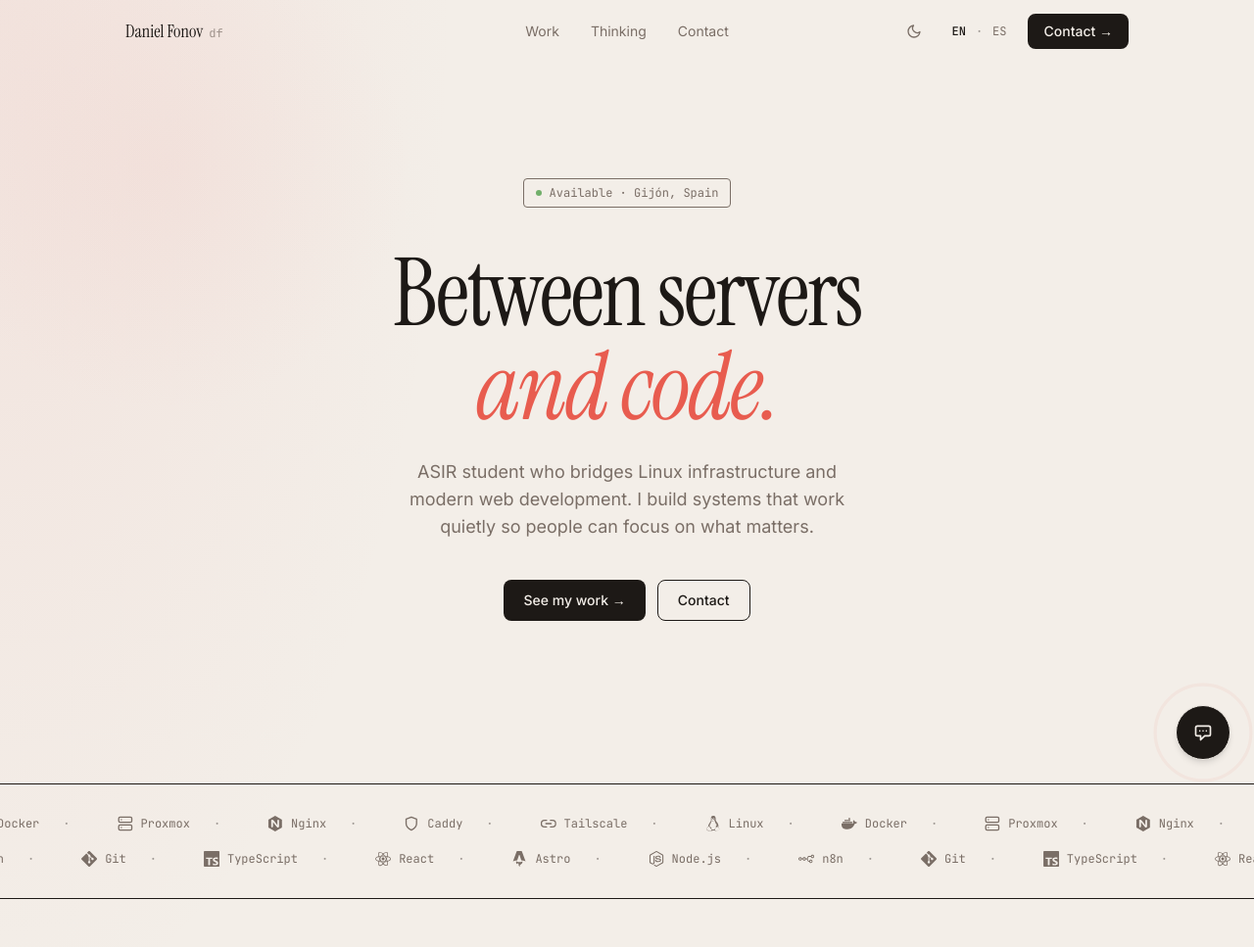
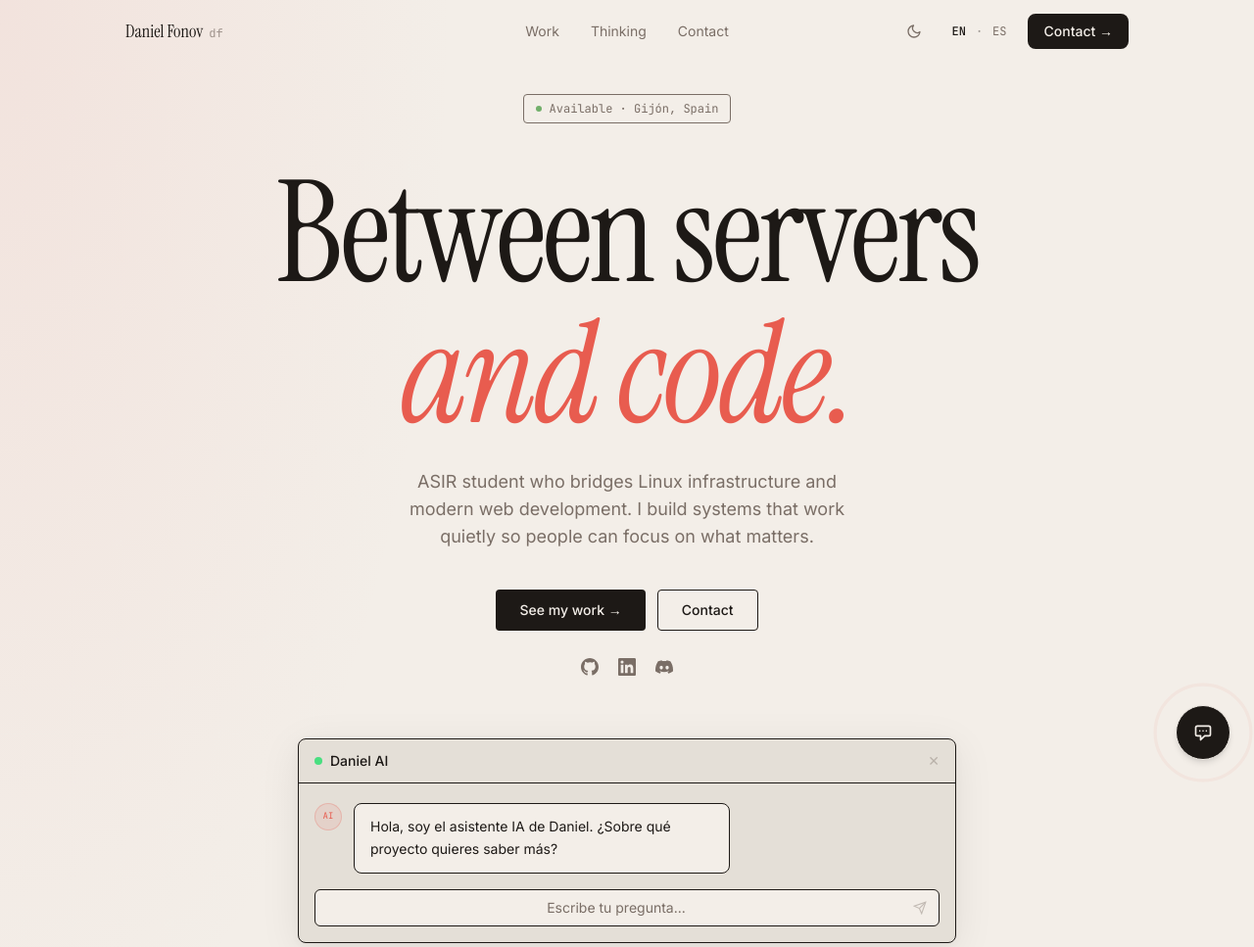
Before and after one commit to VodTinker/portfolio-daniel, an Astro site: page / in a window 1280 px wide. Shown: the top 967 px of the page at 98% size. Built offline with nearby package versions, Linux system fonts and the light colour scheme; Astro itself is replaced by a stand-in of ours.

Commit message:
feat: hero — larger headline, social icons row, chat IA decorative mock
Co-Authored-By: Claude Sonnet 4.6 <noreply@anthropic.com>

```diff
--- a/src/components/HeroUnique.tsx
+++ b/src/components/HeroUnique.tsx
@@ -16,15 +16,8 @@ export default function HeroUnique() {
   return (
     <section
       id="home"
-      className="min-h-screen flex flex-col items-center justify-center px-6 sm:px-10 lg:px-16 pt-20 pb-16 sm:pt-24 sm:pb-20 text-center relative overflow-hidden"
+      className="min-h-screen flex flex-col items-center justify-center px-6 sm:px-10 lg:px-16 pt-20 pb-24 sm:pt-24 sm:pb-32 text-center relative overflow-hidden"
     >
-      {/* Soft rose gradient corner — como kioku */}
-      <div
-        aria-hidden
-        className="pointer-events-none absolute -top-20 -left-20 w-[500px] h-[500px] rounded-full opacity-30"
-        style={{ background: "radial-gradient(circle, hsl(4 65% 80% / 0.4) 0%, transparent 70%)" }}
-      />
-
       {/* Available badge */}
       <motion.div {...fadeUp(0)} className="mb-10">
         <span className="inline-flex items-center gap-2 text-xs font-mono text-muted border border-[hsl(var(--border))] px-3 py-1.5 rounded-sm">
@@ -33,10 +26,10 @@ export default function HeroUnique() {
         </span>
       </motion.div>
 
-      {/* Headline */}
+      {/* Headline — kioku scale */}
       <motion.h1
         {...fadeUp(0.1)}
-        className="font-serif text-4xl sm:text-5xl lg:text-7xl xl:text-8xl font-light leading-[1.08] tracking-tight text-ink mb-6 max-w-4xl"
+        className="font-serif text-5xl sm:text-7xl lg:text-8xl xl:text-[9rem] font-light leading-[1.04] tracking-tight text-ink mb-6 max-w-5xl"
       >
         {t.hero.headline1}
         <br />
@@ -51,20 +44,105 @@ export default function HeroUnique() {
       </motion.p>
 
       {/* CTAs */}
-      <motion.div {...fadeUp(0.3)} className="flex flex-col sm:flex-row gap-3 justify-center w-full sm:w-auto">
+      <motion.div {...fadeUp(0.3)} className="flex flex-col sm:flex-row gap-3 justify-center mb-7">
         <a
           href="#work"
-          className="inline-flex items-center justify-center gap-2 px-5 py-2.5 bg-ink text-[hsl(var(--bg))] text-sm font-medium rounded-lg hover:opacity-85 transition-opacity"
+          className="inline-flex items-center justify-center gap-2 px-6 py-2.5 bg-ink text-[hsl(var(--bg))] text-sm font-medium rounded-sm hover:opacity-85 transition-opacity"
         >
           {t.hero.cta} →
         </a>
         <a
           href="#contact"
-          className="inline-flex items-center justify-center gap-2 px-5 py-2.5 border border-[hsl(var(--border))] text-ink text-sm font-medium rounded-lg hover:border-muted transition-colors"
+          className="inline-flex items-center justify-center gap-2 px-6 py-2.5 border border-[hsl(var(--border))] text-ink text-sm font-medium rounded-sm hover:border-[hsl(var(--muted))] transition-colors"
         >
           {(t.hero as any).ctaSecondary ?? "Contact"}
         </a>
       </motion.div>
+
+      {/* Social icons row */}
+      <motion.div {...fadeUp(0.35)} className="flex items-center gap-5 mb-16">
+        <a
+          href="https://github.com/VodTinker"
+          target="_blank"
+          rel="noopener noreferrer"
+          aria-label="GitHub"
+          className="text-muted hover:text-ink transition-colors"
+        >
+          <svg width="18" height="18" viewBox="0 0 24 24" fill="currentColor" aria-hidden="true">
+            <path d="M12 0C5.374 0 0 5.373 0 12c0 5.302 3.438 9.8 8.207 11.387.599.111.793-.261.793-.577v-2.234c-3.338.726-4.033-1.416-4.033-1.416-.546-1.387-1.333-1.756-1.333-1.756-1.089-.745.083-.729.083-.729 1.205.084 1.839 1.237 1.839 1.237 1.07 1.834 2.807 1.304 3.492.997.107-.775.418-1.305.762-1.604-2.665-.305-5.467-1.334-5.467-5.931 0-1.311.469-2.381 1.236-3.221-.124-.303-.535-1.524.117-3.176 0 0 1.008-.322 3.301 1.23A11.509 11.509 0 0112 5.803c1.02.005 2.047.138 3.006.404 2.291-1.552 3.297-1.23 3.297-1.23.653 1.653.242 2.874.118 3.176.77.84 1.235 1.911 1.235 3.221 0 4.609-2.807 5.624-5.479 5.921.43.372.823 1.102.823 2.222v3.293c0 .319.192.694.801.576C20.566 21.797 24 17.3 24 12c0-6.627-5.373-12-12-12z" />
+          </svg>
+        </a>
+        <a
+          href="https://linkedin.com/in/daniel-fonov"
+          target="_blank"
+          rel="noopener noreferrer"
+          aria-label="LinkedIn"
+          className="text-muted hover:text-ink transition-colors"
+        >
+          <svg width="18" height="18" viewBox="0 0 24 24" fill="currentColor" aria-hidden="true">
+            <path d="M20.447 20.452h-3.554v-5.569c0-1.328-.027-3.037-1.852-3.037-1.853 0-2.136 1.445-2.136 2.939v5.667H9.351V9h3.414v1.561h.046c.477-.9 1.637-1.85 3.37-1.85 3.601 0 4.267 2.37 4.267 5.455v6.286zM5.337 7.433a2.062 2.062 0 01-2.063-2.065 2.064 2.064 0 112.063 2.065zm1.782 13.019H3.555V9h3.564v11.452zM22.225 0H1.771C.792 0 0 .774 0 1.729v20.542C0 23.227.792 24 1.771 24h20.451C23.2 24 24 23.227 24 22.271V1.729C24 .774 23.2 0 22.222 0h.003z" />
+          </svg>
+        </a>
+        <a
+          href="https://discord.com/users/vodtinker"
+          target="_blank"
+          rel="noopener noreferrer"
+          aria-label="Discord"
+          className="text-muted hover:text-ink transition-colors"
+        >
+          <svg width="18" height="18" viewBox="0 0 24 24" fill="currentColor" aria-hidden="true">
+            <path d="M20.317 4.37a19.791 19.791 0 00-4.885-1.515.074.074 0 00-.079.037c-.21.375-.444.864-.608 1.25a18.27 18.27 0 00-5.487 0 12.64 12.64 0 00-.617-1.25.077.077 0 00-.079-.037A19.736 19.736 0 003.677 4.37a.07.07 0 00-.032.027C.533 9.046-.32 13.58.099 18.057a.082.082 0 00.031.057 19.9 19.9 0 005.993 3.03.078.078 0 00.084-.028c.462-.63.874-1.295 1.226-1.994a.076.076 0 00-.041-.106 13.107 13.107 0 01-1.872-.892.077.077 0 01-.008-.128 10.2 10.2 0 00.372-.292.074.074 0 01.077-.01c3.928 1.793 8.18 1.793 12.062 0a.074.074 0 01.078.01c.12.098.246.198.373.292a.077.077 0 01-.006.127 12.299 12.299 0 01-1.873.892.077.077 0 00-.041.107c.36.698.772 1.362 1.225 1.993a.076.076 0 00.084.028 19.839 19.839 0 006.002-3.03.077.077 0 00.032-.054c.5-5.177-.838-9.674-3.549-13.66a.061.061 0 00-.031-.03zM8.02 15.33c-1.183 0-2.157-1.085-2.157-2.419 0-1.333.956-2.419 2.157-2.419 1.21 0 2.176 1.096 2.157 2.42 0 1.333-.956 2.418-2.157 2.418zm7.975 0c-1.183 0-2.157-1.085-2.157-2.419 0-1.333.955-2.419 2.157-2.419 1.21 0 2.176 1.096 2.157 2.42 0 1.333-.946 2.418-2.157 2.418z" />
+          </svg>
+        </a>
+      </motion.div>
+
+      {/* Chat IA mock — decorativo, sin interacción */}
+      <motion.div
+        {...fadeUp(0.45)}
+        className="w-full max-w-2xl rounded-lg border border-[hsl(var(--border))] bg-[hsl(var(--surface))] overflow-hidden"
+        style={{ boxShadow: "0 8px 40px rgba(0,0,0,0.08), 0 2px 8px rgba(0,0,0,0.04)" }}
+      >
+        {/* Header bar */}
+        <div className="flex items-center justify-between px-4 py-3 border-b border-[hsl(var(--border))]">
+          <div className="flex items-center gap-2">
+            <span className="w-2 h-2 rounded-full bg-[hsl(var(--online))]" aria-hidden="true" />
+            <span className="text-sm font-medium text-ink">Daniel AI</span>
+          </div>
+          <span className="text-muted text-sm opacity-40" aria-hidden="true">✕</span>
+        </div>
+
+        {/* Messages */}
+        <div className="px-4 pt-5 pb-4 space-y-4">
+          {/* AI bubble */}
+          <div className="flex gap-3 items-start">
+            <div
+              aria-hidden="true"
+              className="w-7 h-7 rounded-full border border-[hsl(var(--coral)/0.25)] flex-shrink-0 flex items-center justify-center"
+              style={{ background: "hsl(var(--coral) / 0.1)" }}
+            >
+              <span className="text-[9px] font-mono text-coral">AI</span>
+            </div>
+            <div className="bg-[hsl(var(--bg))] border border-[hsl(var(--border))] rounded-lg px-4 py-3 text-sm text-ink leading-relaxed text-left max-w-sm">
+              Hola, soy el asistente IA de Daniel. ¿Sobre qué proyecto quieres saber más?
+            </div>
+          </div>
+        </div>
+
+        {/* Input row */}
+        <div className="px-4 pb-4">
+          <div className="flex items-center gap-2 border border-[hsl(var(--border))] rounded-md bg-[hsl(var(--bg))] px-3 py-2">
+            <span className="flex-1 text-sm text-muted select-none" aria-hidden="true">
+              Escribe tu pregunta...
+            </span>
+            <span aria-hidden="true" className="text-muted opacity-40 flex-shrink-0">
+              <svg width="14" height="14" viewBox="0 0 24 24" fill="none" stroke="currentColor" strokeWidth="2">
+                <line x1="22" y1="2" x2="11" y2="13" />
+                <polygon points="22 2 15 22 11 13 2 9 22 2" />
+              </svg>
+            </span>
+          </div>
+        </div>
+      </motion.div>
     </section>
   );
 }
```
